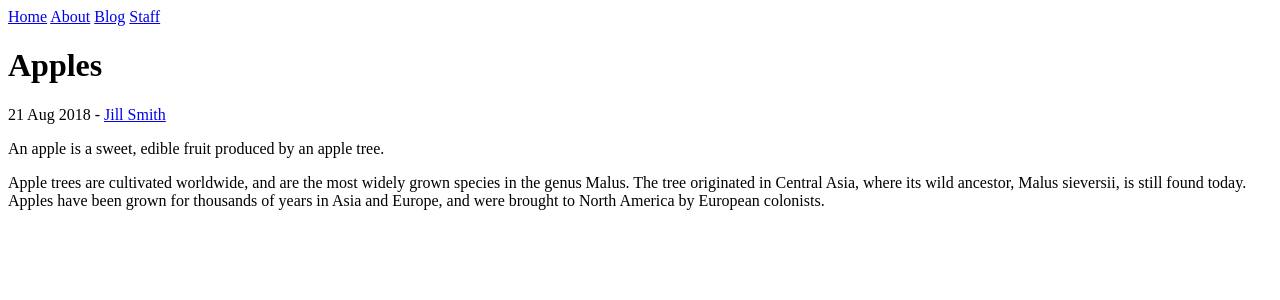
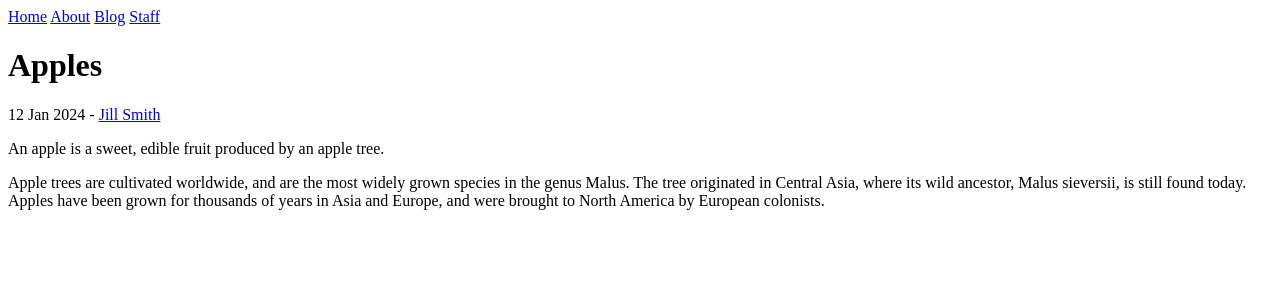
Before and after one commit to merckens/blog, a Jekyll site: the page built from _posts/2018-08-21-apples.md, in a window 1280 px wide. Shown: the top 300 px of the page. Built offline with Jekyll 4.4.1, drawn with Linux system fonts in a browser that asks for light colours; part of the change alters nothing that is shown.

Commit message:
Update Blog “2018-08-21-apples”

```diff
--- a/_posts/2018-08-21-apples.md
+++ b/_posts/2018-08-21-apples.md
@@ -1,4 +1,6 @@
 ---
+title: Apples
+date: 2024-01-12T00:35:34.748Z
 author: jill
 ---
 An apple is a sweet, edible fruit produced by an apple tree.
```
